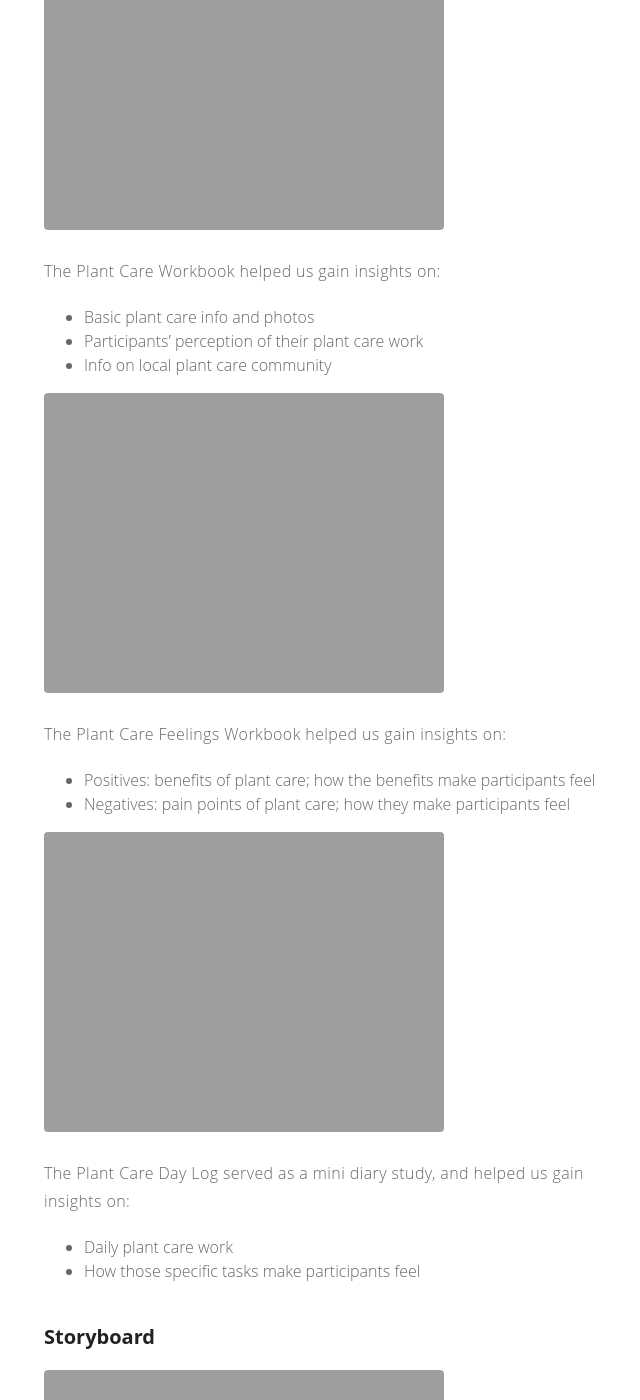
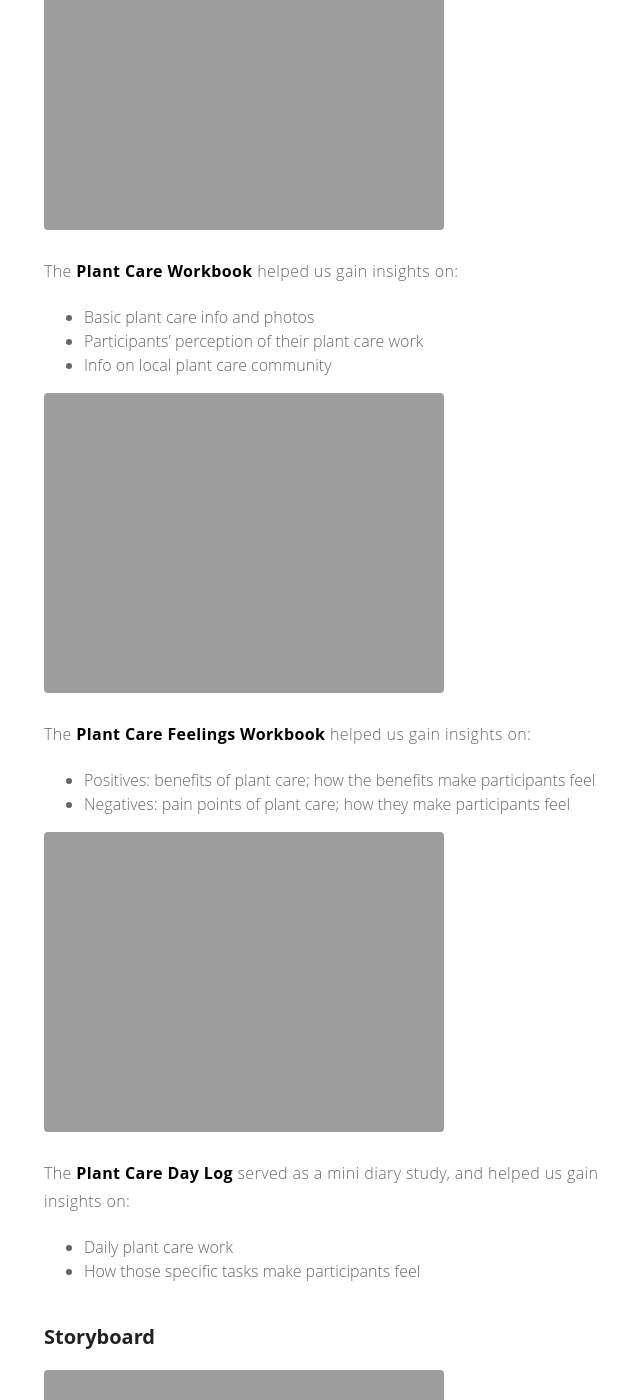
Before and after one commit to Nicholasdgiles/nicholasgiles.github.io, a Jekyll site: the page built from _posts/2021-11-10-plantcare.markdown, in a window 1280 px wide and 1400 px high, scrolled down 1729 px. Shown: the whole window, without its empty margins (316-956 px from the left). Built offline with Jekyll 4.4.1, drawn with Linux system fonts in a browser that asks for light colours.

Commit message:
Update 2021-11-10-plantcare.markdown

```diff
--- a/_posts/2021-11-10-plantcare.markdown
+++ b/_posts/2021-11-10-plantcare.markdown
@@ -36,20 +36,20 @@ The research questions I sought to answer with the cultural probe were:
 
 <img src="http://nicholasgiles.com/assets/images/plantcare/culturalprobe_workbook.png" alt="Plantcare Assistant Cultural Probe Workbook" />
 
-The Plant Care Workbook helped us gain insights on:
+The **Plant Care Workbook** helped us gain insights on:
 - Basic plant care info and photos
 - Participants’ perception of their plant care work
 - Info on local plant care community
 
 <img src="http://nicholasgiles.com/assets/images/plantcare/culturalprobe_feelings.png" alt="Plantcare Assistant Cultural Probe Feelings Booklets" />
 
-The Plant Care Feelings Workbook helped us gain insights on:
+The **Plant Care Feelings Workbook** helped us gain insights on:
 - Positives: benefits of plant care; how the benefits make participants feel
 - Negatives: pain points of plant care; how they make participants feel
 
 <img src="http://nicholasgiles.com/assets/images/plantcare/culturalprobe_daylog.png" alt="Plantcare Assistant Cultural Probe Day Log" />
 
-The Plant Care Day Log served as a mini diary study, and helped us gain insights on:
+The **Plant Care Day Log** served as a mini diary study, and helped us gain insights on:
 - Daily plant care work
 - How those specific tasks make participants feel
 
@@ -65,11 +65,11 @@ The Plant Care Day Log served as a mini diary study, and helped us gain insights
 ### Design Components
 <img src="http://nicholasgiles.com/assets/images/plantcare/product-components.png" alt="Design Components" />
 
-<img src="http://nicholasgiles.com/assets/images/plantcare/product_mock.jpg" class="bigger-image" alt="Plantcare Assistant Hero Image" />
-
 <img src="http://nicholasgiles.com/assets/images/plantcare/product_marketing2.jpg" class="bigger-image" alt="Plantcare Assistant Product Marketing" />
 
 ### High-Fidelity Designs
+<img src="http://nicholasgiles.com/assets/images/plantcare/product_mock.jpg" class="bigger-image" alt="Plantcare Assistant Hero Image" />
+
 <img src="http://nicholasgiles.com/assets/images/plantcare/product_screens_1.jpg" class="bigger-image" alt="Product Screens 1" />
 <img src="http://nicholasgiles.com/assets/images/plantcare/product_screens_2.jpg" class="bigger-image" alt="Product Screens 2" />
 <img src="http://nicholasgiles.com/assets/images/plantcare/product_screens_3.jpg" class="bigger-image" alt="Product Screens 3" />
```
